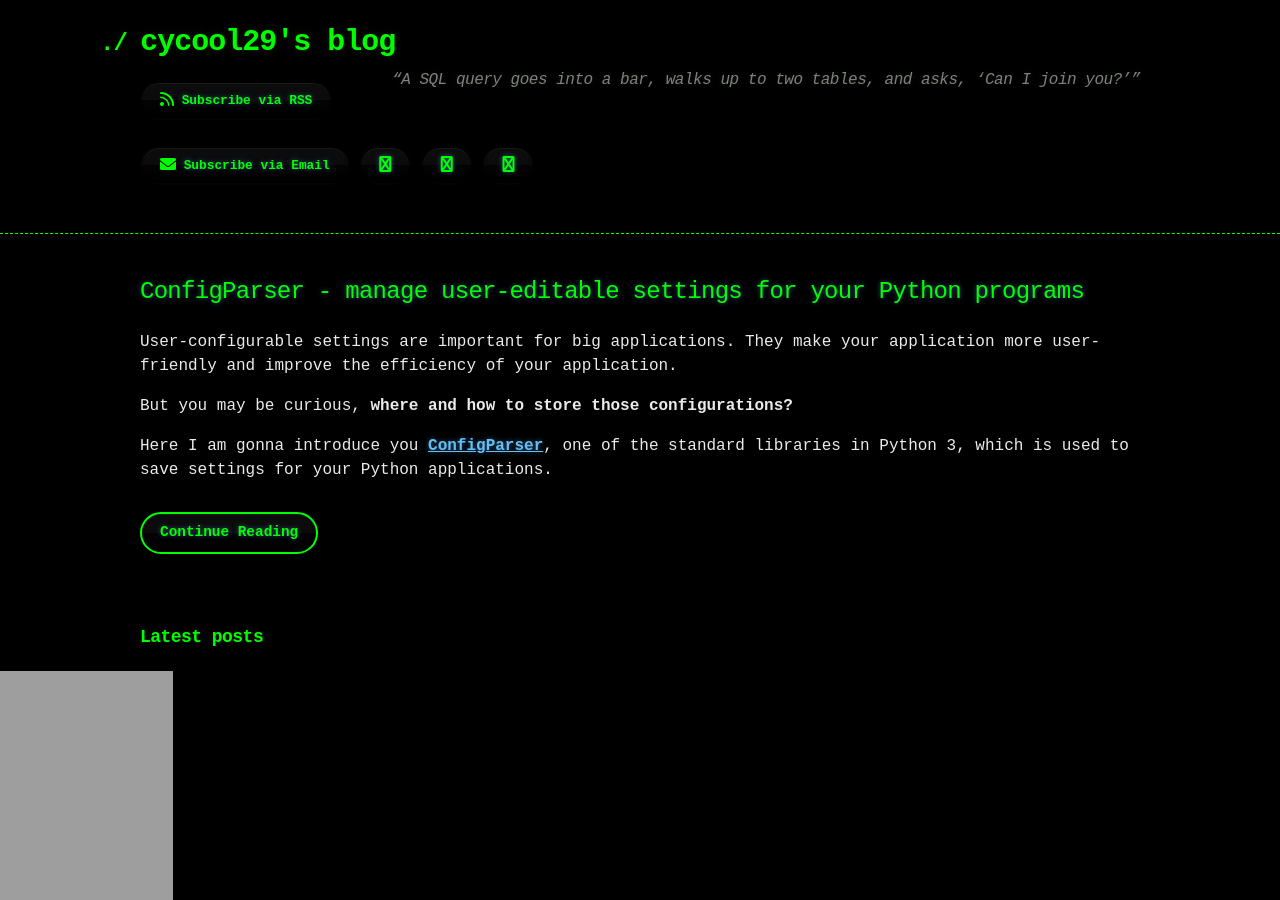
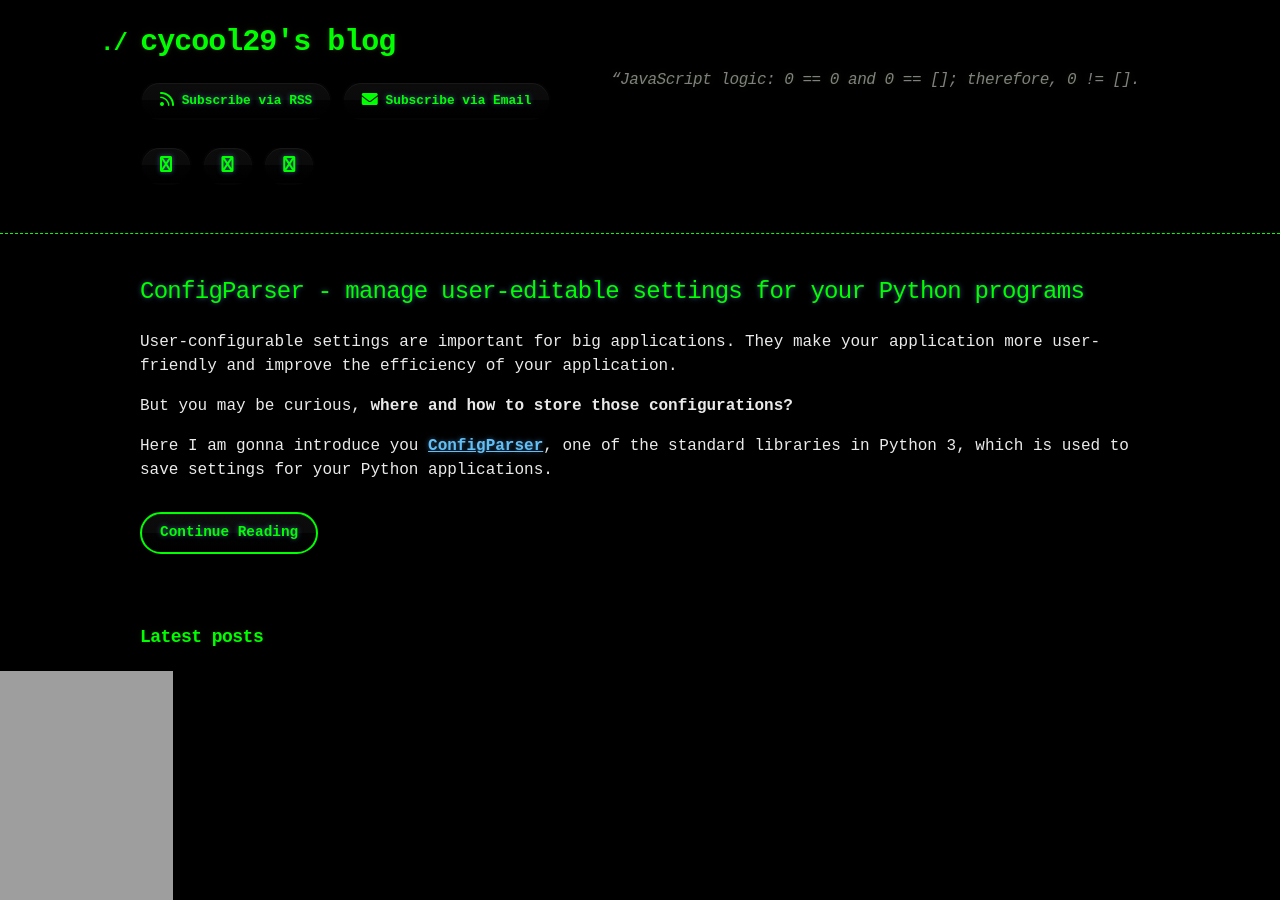
Before and after one commit to cycool29/cycool29.github.io, a Jekyll site: the page built from index.md, in a window 1280 px wide and 900 px high. Built offline with Jekyll 4.4.1, drawn with Linux system fonts in a browser that asks for light colours; a style sheet for code colours, icons or effects is not loaded.

Commit message:
Update quotes

```diff
--- a/_config.yml
+++ b/_config.yml
@@ -1,5 +1,5 @@
 title: cycool29's blog
-description: "“A SQL query goes into a bar, walks up to two tables, and asks, ‘Can I join you?’” "
+description: "“JavaScript logic: 0 == 0 and 0 == []; therefore, 0 != []. "
 bio: A high school student. Intermediate in Python, Git, Bash. Learning JavaScript. He/Him. "
 author: cycool29
 url: https://cycool29.github.io
```
